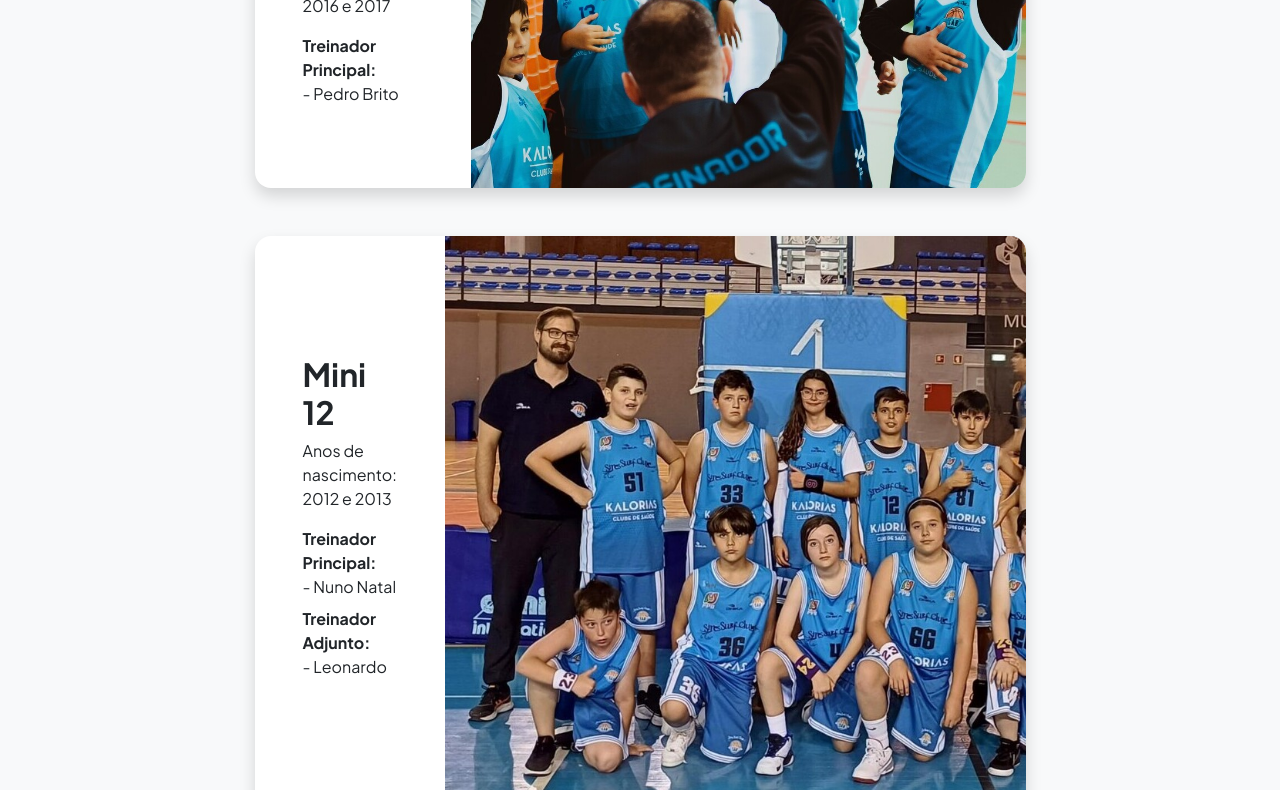
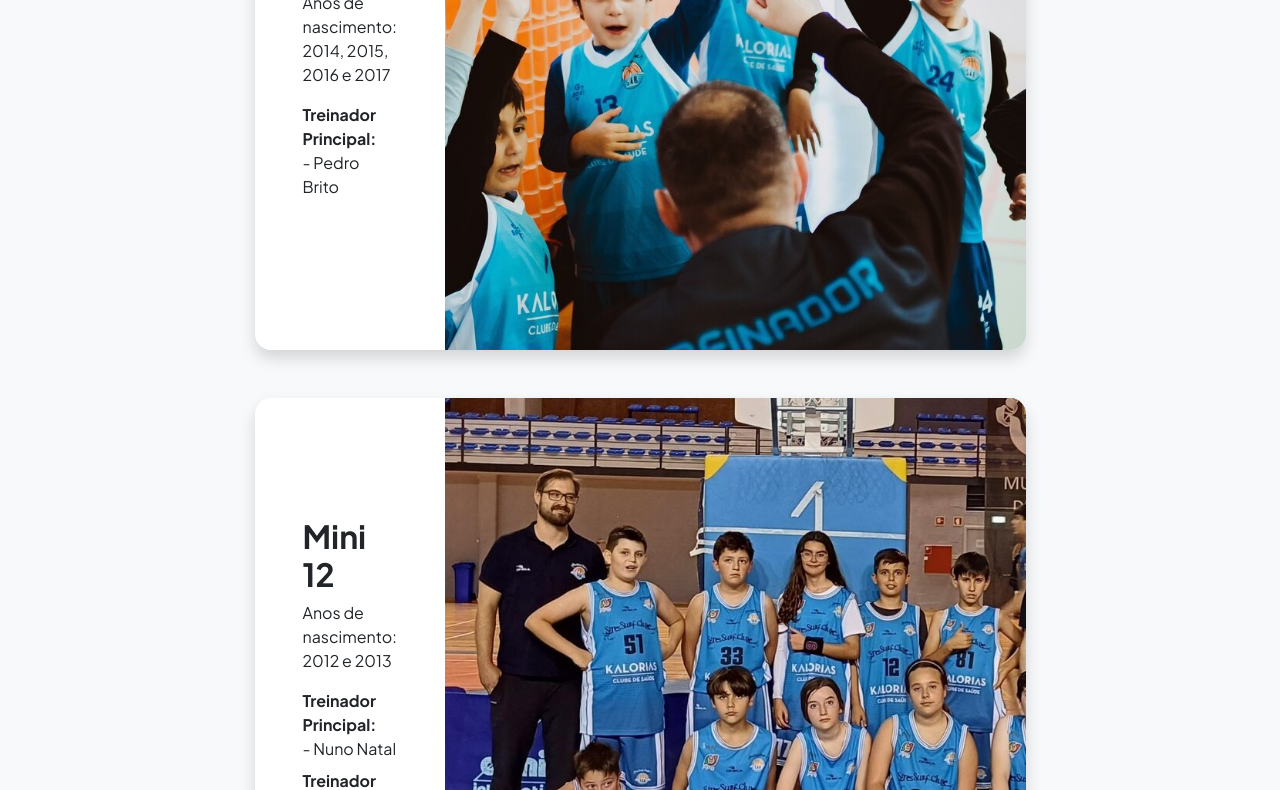
Before and after one commit to nunofaria13/sab, a plain HTML site: page equipas.html in a window 1280 px wide. Shown: the part 454-1244 px from the top of the page. Drawn offline with nearby package versions, Linux system fonts and the light colour scheme.

Commit message:
Update equipas.html

```diff
--- a/equipas.html
+++ b/equipas.html
@@ -56,7 +56,7 @@
                                                 <dd>- Pedro Brito</dd>
                                             </dl>
                                         </div>
-                                        <img class="img-fluid" src="assets/fotogrito2.jpg" alt="Equipa Mini 8/10" width="555"/>
+                                        <img class="img-fluid" src="assets/fotogrito2.jpg" alt="Equipa Mini 8/10"/>
                                     </div>
                                 </div>
                             </div>
```
